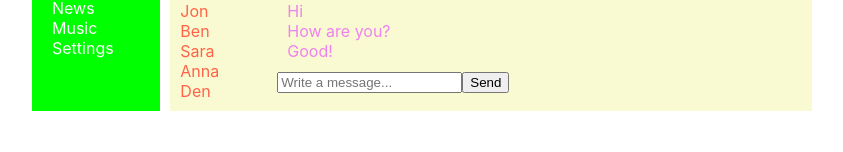
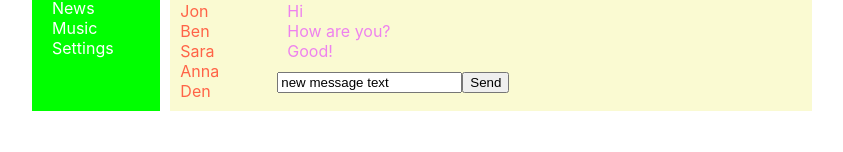
Before and after one commit to DanDev2519/react-way-of-samurai-1, a React (Create React App) app: page /Dialogs in a window 1280 px wide. Shown: the part 148-300 px from the top of the page, without its empty margins (218-1061 px from the left). Built offline with nearby package versions, Linux system fonts and the light colour scheme.

Commit message:
Lesson-34: Added new message with flux

```diff
--- a/src/App.js
+++ b/src/App.js
@@ -33,7 +33,12 @@ const App = (props) => {
           />
           <Route
             path="/Dialogs"
-            render={() => <Dialogs state={props.state.dialogsPage} />}
+            render={() => (
+              <Dialogs
+                state={props.state.dialogsPage}
+                updateNewMessageText={props.updateNewMessageText}
+              />
+            )}
           />
           <Route path="/News" render={() => <News />} />
           <Route path="/Music" render={() => <Music />} />
--- a/src/components/Dialogs/Dialogs.jsx
+++ b/src/components/Dialogs/Dialogs.jsx
@@ -4,17 +4,25 @@ import Message from "./Message/Message";
 import s from "./Dialogs.module.css";
 
 const Dialogs = (props) => {
-
   let dialogsElements = props.state.dialogs.map((d) => (
     <DailogItem name={d.name} id={d.id} />
   ));
-  let messagesElements = props.state.messages.map((m) => <Message text={m.message} />);
+  let messagesElements = props.state.messages.map((m) => (
+    <Message text={m.message} />
+  ));
 
   let newMessageElement = React.createRef();
+
   let writeNewMessage = () => {
     let textMessage = newMessageElement.current.value;
     alert(`Your new message: ${textMessage}`);
   };
+
+  let oninputChange = () => {
+    let text = newMessageElement.current.value;
+    props.updateNewMessageText(text);
+  };
+
   return (
     <div>
       <h2>Dialogs</h2>
@@ -22,7 +30,13 @@ const Dialogs = (props) => {
         <div className={s.dialogItems}>{dialogsElements}</div>
         <div>
           <div className={s.messages}>{messagesElements}</div>
-          <input ref={newMessageElement} type="text" placeholder="Write a message..."></input>
+          <input
+            onChange={oninputChange}
+            ref={newMessageElement}
+            value={props.state.newMessageText}
+            type="text"
+            placeholder="Write a message..."
+          ></input>
           <button onClick={writeNewMessage}>Send</button>
         </div>
       </div>
--- a/src/redux/state.js
+++ b/src/redux/state.js
@@ -20,7 +20,8 @@ let state = {
       { id: 1, message: "Hi" },
       { id: 2, message: "How are you?" },
       { id: 3, message: "Good!" },
-    ],
+		],
+		newMessageText: "new message text",
   },
 };
 
@@ -40,4 +41,9 @@ export let updateNewPostText = (newText) => {
   rerenderEntireTree(state);
 };
 
+export let updateNewMessageText = (newText) => {
+  state.dialogsPage.newMessageText = newText;
+  rerenderEntireTree(state);
+};
+
 export default state;
--- a/src/render.js
+++ b/src/render.js
@@ -1,16 +1,21 @@
-import React from 'react';
-import ReactDOM from 'react-dom';
-import './index.css';
-import App from './App';
+import React from "react";
+import ReactDOM from "react-dom";
+import "./index.css";
+import App from "./App";
 // import reportWebVitals from './reportWebVitals';
 // import state from './redux/state';
-import {addPost, updateNewPostText} from './redux/state';
+import { addPost, updateNewMessageText, updateNewPostText } from "./redux/state";
 
 export let rerenderEntireTree = (state) => {
   ReactDOM.render(
     <React.StrictMode>
-      <App state={state} addPost={addPost} updateNewPostText={updateNewPostText}/>
+      <App
+        state={state}
+        addPost={addPost}
+        updateNewPostText={updateNewPostText}
+        updateNewMessageText={updateNewMessageText}
+      />
     </React.StrictMode>,
-    document.getElementById('root')
+    document.getElementById("root")
   );
 };
```
Also changed, not shown: 1 other file (tests, documents, lock files or other folders).
